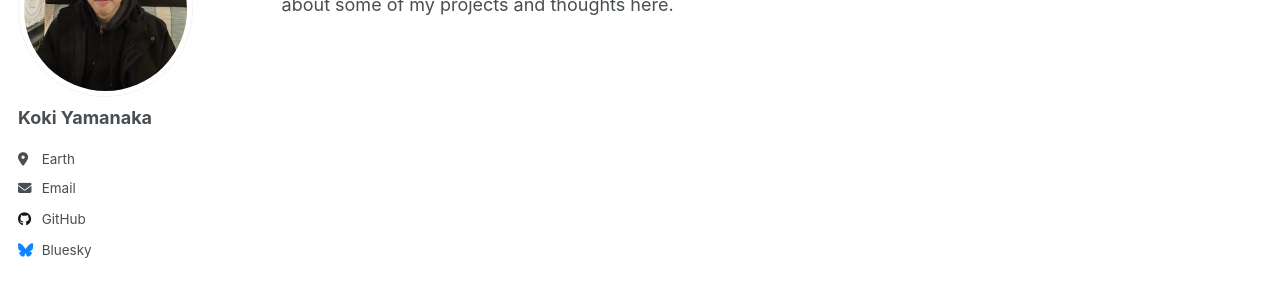
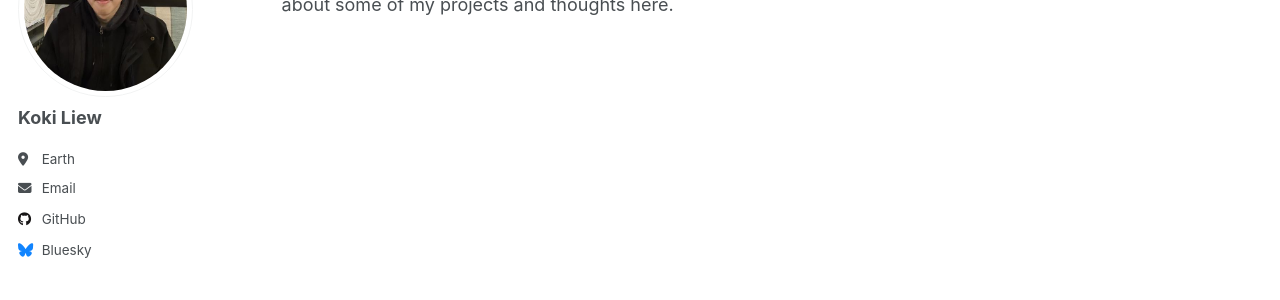
Before and after one commit to KokiYamanaka/kokiyamanaka.github.io, a Jekyll site: the page built from _pages/about.md, in a window 1280 px wide. Shown: the part 177-477 px from the top of the page. Built offline with Jekyll 4.4.1, drawn with Linux system fonts in a browser that asks for light colours; a script that is not in the unit is left out.

Commit message:
Update author name in configuration file

```diff
--- a/_config.yml
+++ b/_config.yml
@@ -24,7 +24,7 @@ repository               : "academicpages/academicpages.github.io"
 author:
   # Biographic information
   avatar           : "profile.png"
-  name             : "Koki Yamanaka"
+  name             : "Koki Liew"
   pronouns         : # example: "she/her"
   bio              : ""
   location         : "Earth"
```
